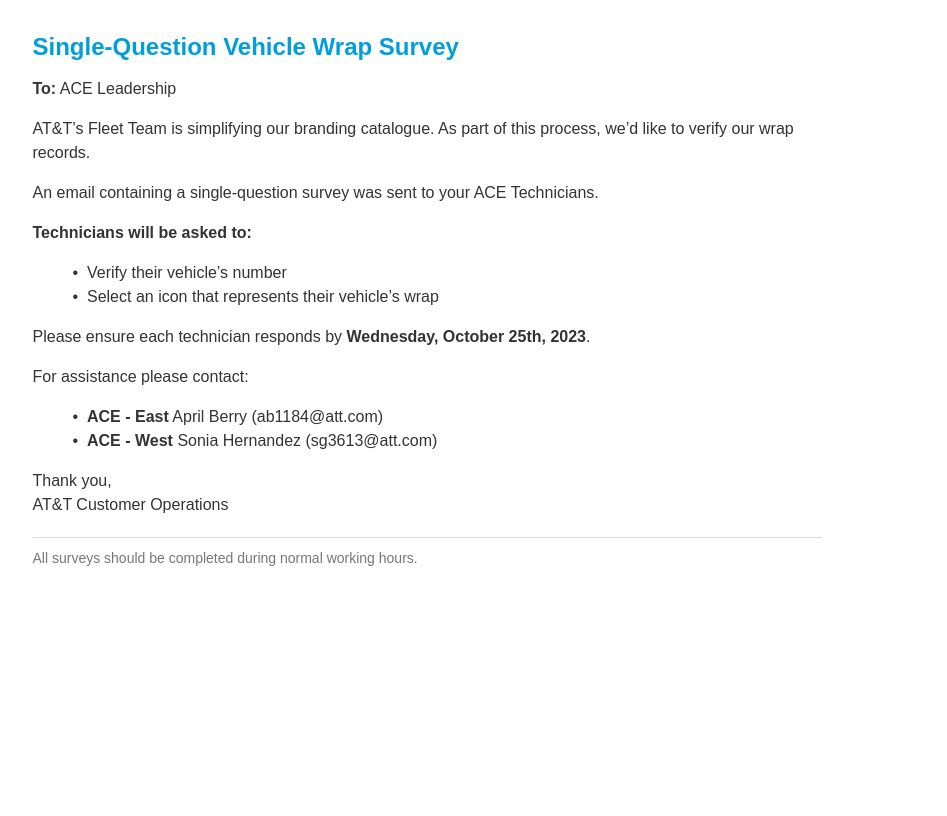
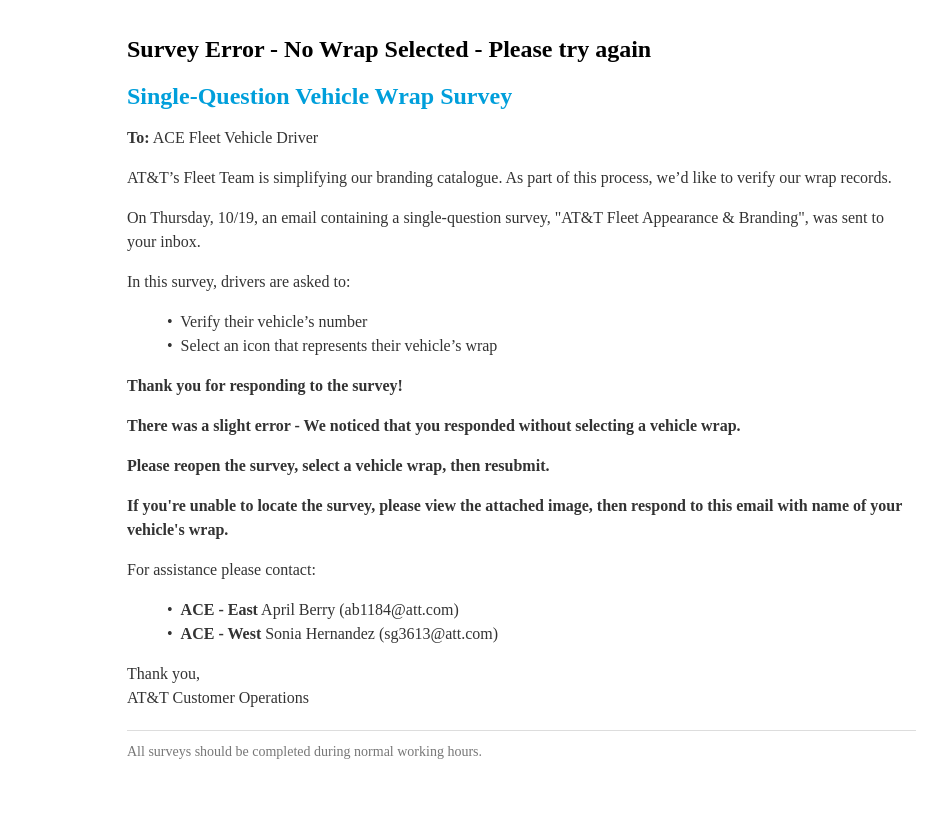
Before and after one commit to jffdnt/jffdnt.github.io, a plain HTML site: page HTML/MessagetoTechs.html in a window 1280 px wide. Shown: the part 150-966 px from the top of the page, without its empty margins (213-1160 px from the left). Before the commit the page ends 800 px from the top, so only its background shows below. Drawn offline with Linux system fonts and the light colour scheme.

```diff
--- a/HTmltesy.html
+++ b/HTML/MessagetoTechs.html
@@ -5,17 +5,24 @@
     body {
         margin: 0;
         padding: 0;
+        font-family: 'Calibri Light';
     }
     .container {
         width: 100%;
         max-width: 600px;
         margin: 0 auto;
         padding: 20px;
+        text-align: center;
+    }
+    .container table {
+        margin: 0 auto;
+        text-align: left;
     }
 </style>
 </head>
 <body>
-  <table class="container" cellpadding="0" cellspacing="0" role="presentation">
+    <div class="container">
+        <table cellpadding="0" cellspacing="0" role="presentation">
             <tr>
                 <td>
                     <!DOCTYPE html>
@@ -25,14 +32,19 @@
   <meta name="viewport" content="width=device-width, initial-scale=1.0">
   <title>Email Template</title>
   <style>
+
     body {
-      font-family: Arial, sans-serif;
+      font-family: 'Calibri Light';
       margin: 20px;
       background-color: #ffffff;
       color: #333333;
     }
     h1 {
       color: #009fdb;
+      font-size: 24px;
+    }
+    h2 {
+      color: #000000;
       font-size: 24px;
     }
     p {
@@ -51,7 +63,7 @@
       padding-top: 10px;
     }
     .header {
-      border-bottom: 3px solid #000;
+      border-bottom: 2px solid #000;
       margin-bottom: 20px;
       padding-bottom: 10px;
       display: inline-block;
@@ -504,13 +516,17 @@
     nPdo2839Qr5v6nPdpz3ac92nPdpz3ac92nFdpz3aNvF/UeC/5Oe7Tiu057tOe7Tn
     u057tC95v1DbKI0MiY1J6Cf/2Q=="/></div>
 </div>
+<h2>Survey Error - No Wrap Selected - Please try again</h2>
 <h1>Single-Question Vehicle Wrap Survey</h1>
-<p><strong>To:</strong> ACE Leadership</p>
+<p><strong>To:</strong> ACE Fleet Vehicle Driver</p>
 <p>AT&amp;T&rsquo;s Fleet Team is simplifying our branding catalogue. As part of this process, we&rsquo;d like to verify our wrap records.</p>
-<p>An email containing a single-question survey was sent to your ACE Technicians.</p>
-<p><strong>Technicians will be asked to:</strong></p>
+<p>On Thursday, 10/19, an email containing a single-question survey, "AT&T Fleet Appearance & Branding", was sent to your inbox.</p>
+<p>In this survey, drivers are asked to:</p>
 <p style="padding-left: 40px;">&bull;&nbsp; Verify their vehicle&rsquo;s number<br />&bull;&nbsp; Select an icon that represents their vehicle&rsquo;s wrap</p>
-<p>Please ensure each technician responds by <strong>Wednesday, October 25th, 2023</strong>.</p>
+<p><strong>Thank you for responding to the survey!</strong></p>
+<p><strong>There was a slight error - We noticed that you responded without selecting a vehicle wrap.</strong></p>
+<p><strong>Please reopen the survey, select a vehicle wrap, then resubmit.</strong></p>
+<p><strong>If you're unable to locate the survey, please view the attached image, then respond to this email with name of your vehicle's wrap.</strong></p>
 <p>For assistance please contact:</p>
 <p style="padding-left: 40px;">&bull;&nbsp; <strong>ACE - East</strong> April Berry (ab1184@att.com)<br />&bull;&nbsp; <strong>ACE - West</strong> Sonia Hernandez (sg3613@att.com)</p>
 <p>Thank you,<br />AT&amp;T Customer Operations</p>
@@ -520,5 +536,6 @@
       </td>
     </tr>
   </table>
+</div>
 </body>
 </html>
```
Also changed, not shown: index.html (deleted, +0 -7 lines), image.png (added). Lines whose indentation alone changed are shown as unchanged.
